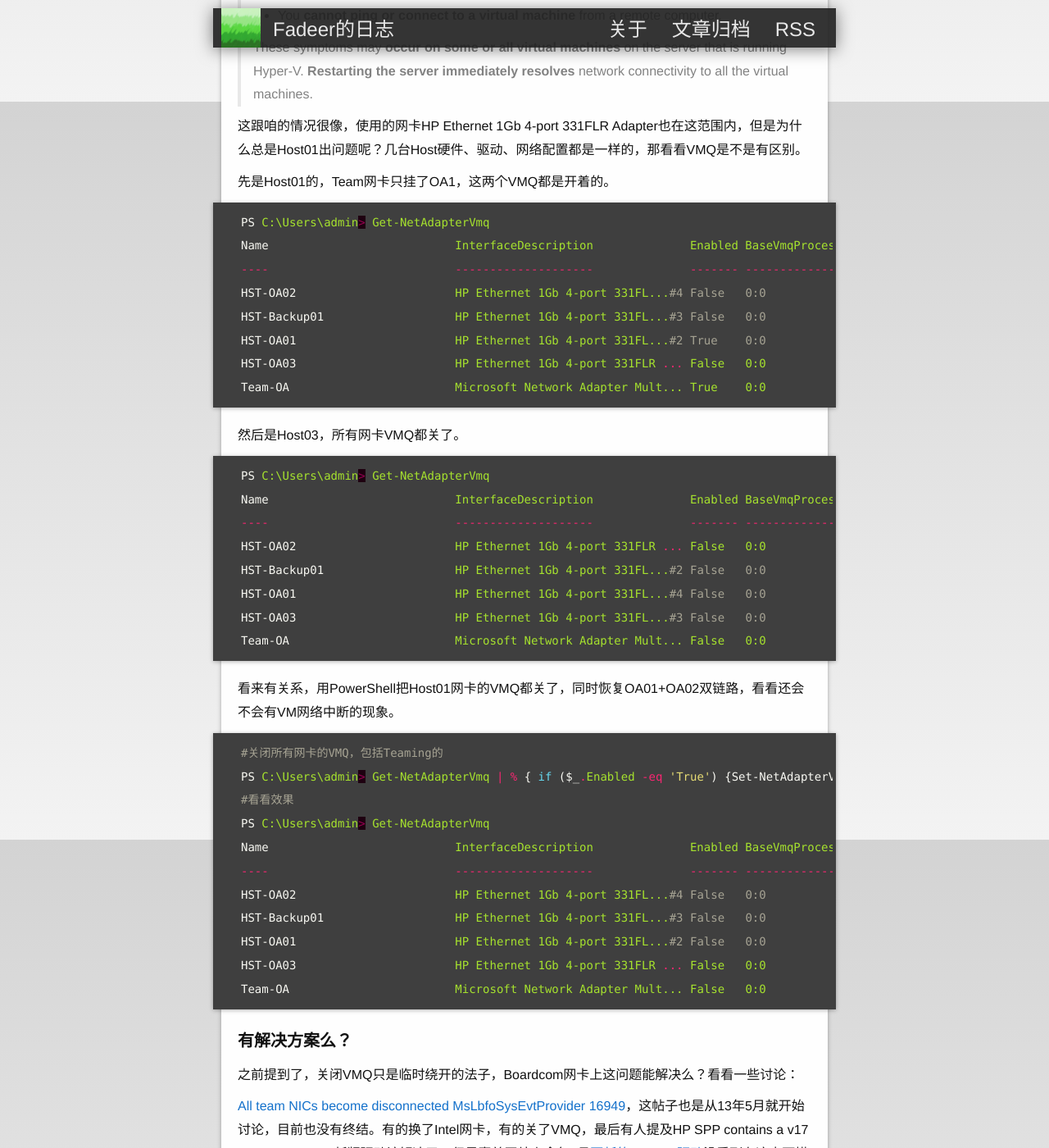
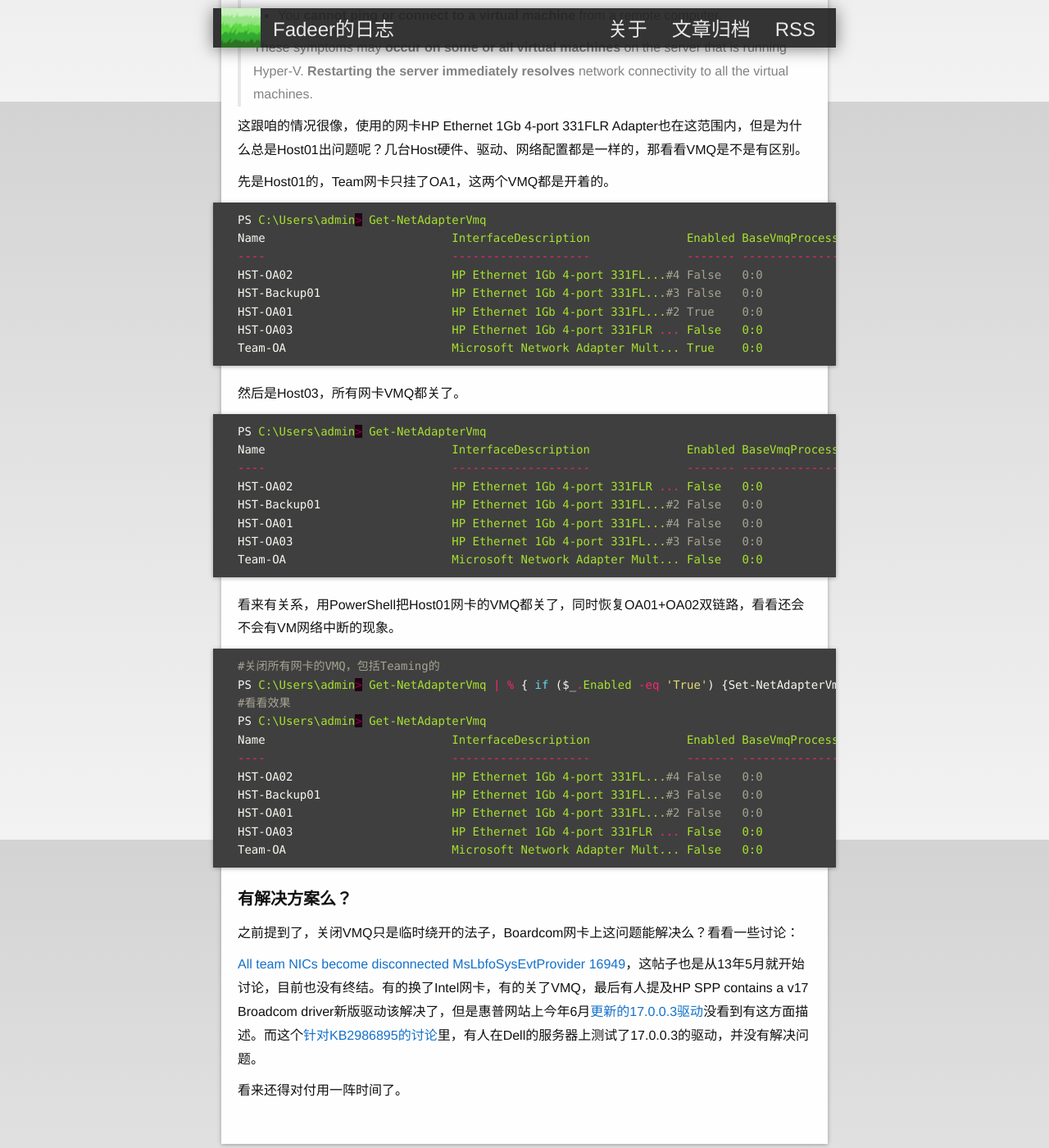
Before and after one commit to fadeer/fadeer.github.io, a Jekyll site: the page built from index.html, in a window 1280 px wide and 1400 px high, scrolled down 1676 px. Shown: the whole window at 82% size. Built offline with Jekyll 4.4.1, drawn with Linux system fonts in a browser that asks for light colours.

Commit message:
update style

```diff
--- a/_sass/_base.scss
+++ b/_sass/_base.scss
@@ -190,8 +190,9 @@ code {
 }
 
 pre {
+    line-height: 1.4;
     padding: 10px ($spacing-lr * 3 / 2);
-    margin-top: 5px;
+    margin: 5px 0 0;
     overflow-x: auto;
     border: none;
     color: $code-color;
```
